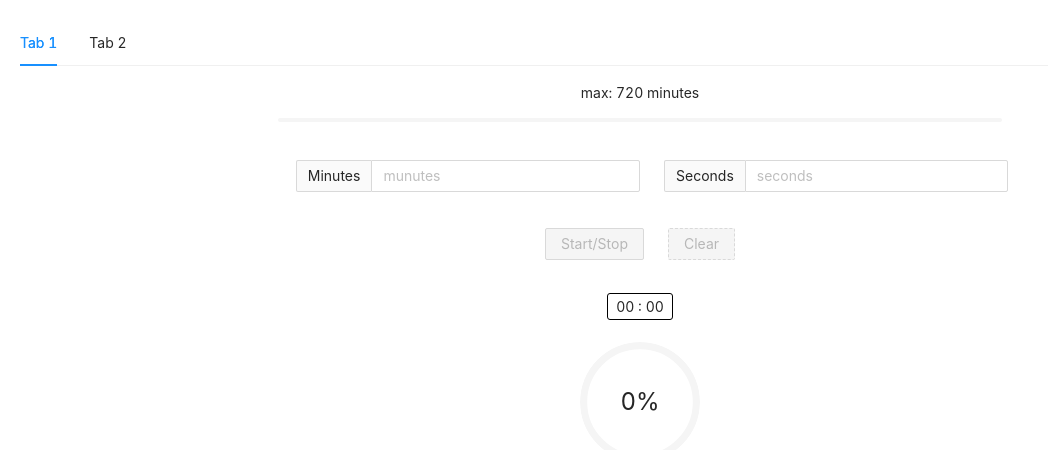
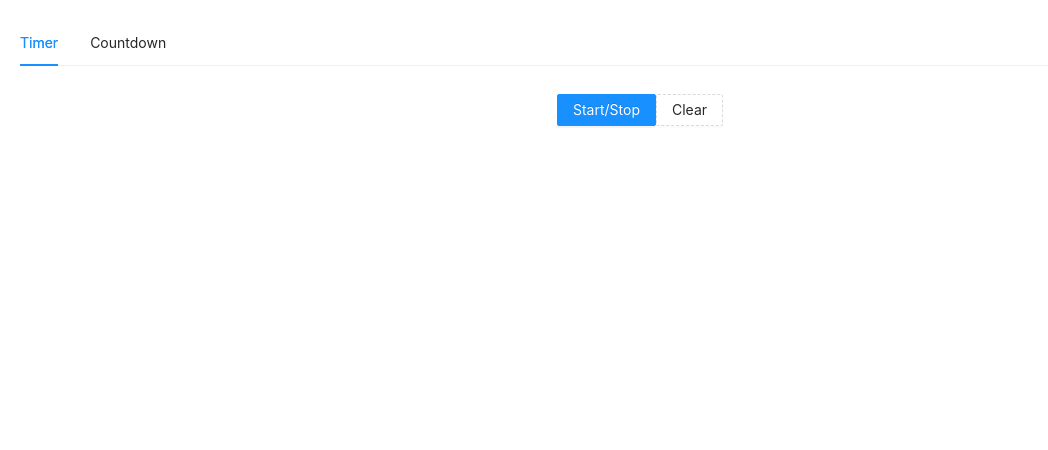
Before and after one commit to s1ep0y/react_timer, a React (Create React App) app: page / in a window 1280 px wide. Shown: the top 450 px of the page, without its empty margins (0-1048 px from the left). Built offline with nearby package versions, Linux system fonts and the light colour scheme.

Commit message:
few better view

```diff
--- a/src/App.jsx
+++ b/src/App.jsx
@@ -13,11 +13,11 @@ function App() {
   return (
     <div className="App">
       <Tabs defaultActiveKey="1">
-        <TabPane tab="Tab 1" key="1">
+        <TabPane tab="Timer" key="1">
+          <Timer />
+        </TabPane>
+        <TabPane tab="Countdown" key="2">
           <Countdown />
-        </TabPane>
-        <TabPane tab="Tab 2" key="2">
-          <Timer />
         </TabPane>
       </Tabs>
     </div>
--- a/src/App.scss
+++ b/src/App.scss
@@ -17,14 +17,11 @@
   &__inputs {
     justify-content: space-between;
     display: flex;
-
-    span {
-      margin: 12px;
-    }
+    margin-bottom: 12px;
   }
 
   &__textOutput {
-    margin: 24px;
+    margin: 12px;
 
     span {
       border: 1px solid black;
@@ -35,8 +32,17 @@
 }
 
 .buttons {
+  padding: 12px;
+}
 
-  button {
+.timer {
+
+  &__textOutput {
     margin: 12px;
+
+    span {
+      padding: 4px 8px;
+      border-radius: 3px;
+    }
   }
 }
--- a/src/components/Timer.jsx
+++ b/src/components/Timer.jsx
@@ -45,7 +45,7 @@ export default class Timer extends React.Component {
 
   timerOutput = () => {
     const { time } = this.state;
-    const miliSeconds = String(time % 1000);
+    const miliSeconds = String((time % 1000));
     const seconds = String(Math.floor(time / 1000));
     const minutes = String(Math.floor(time / 60000));
     return `${minutes.length === 1 ? `0${minutes}` : minutes} : ${seconds.length === 1 ? `0${seconds}` : seconds} : ${miliSeconds.length === 1 ? `0${miliSeconds}` : miliSeconds}`;
@@ -57,8 +57,8 @@ export default class Timer extends React.Component {
       <div className="timer">
         <Btns disabled={false} startOrStop={this.startOrStop} clearTime={this.clearTime} />
         {time > 0 ? (
-          <div>
-            <p>{this.timerOutput()}</p>
+          <div className="timer__textOutput">
+            <span>{this.timerOutput()}</span>
           </div>
         ) : null}
       </div>
```
Also changed, not shown: .stylelintrc.json.
